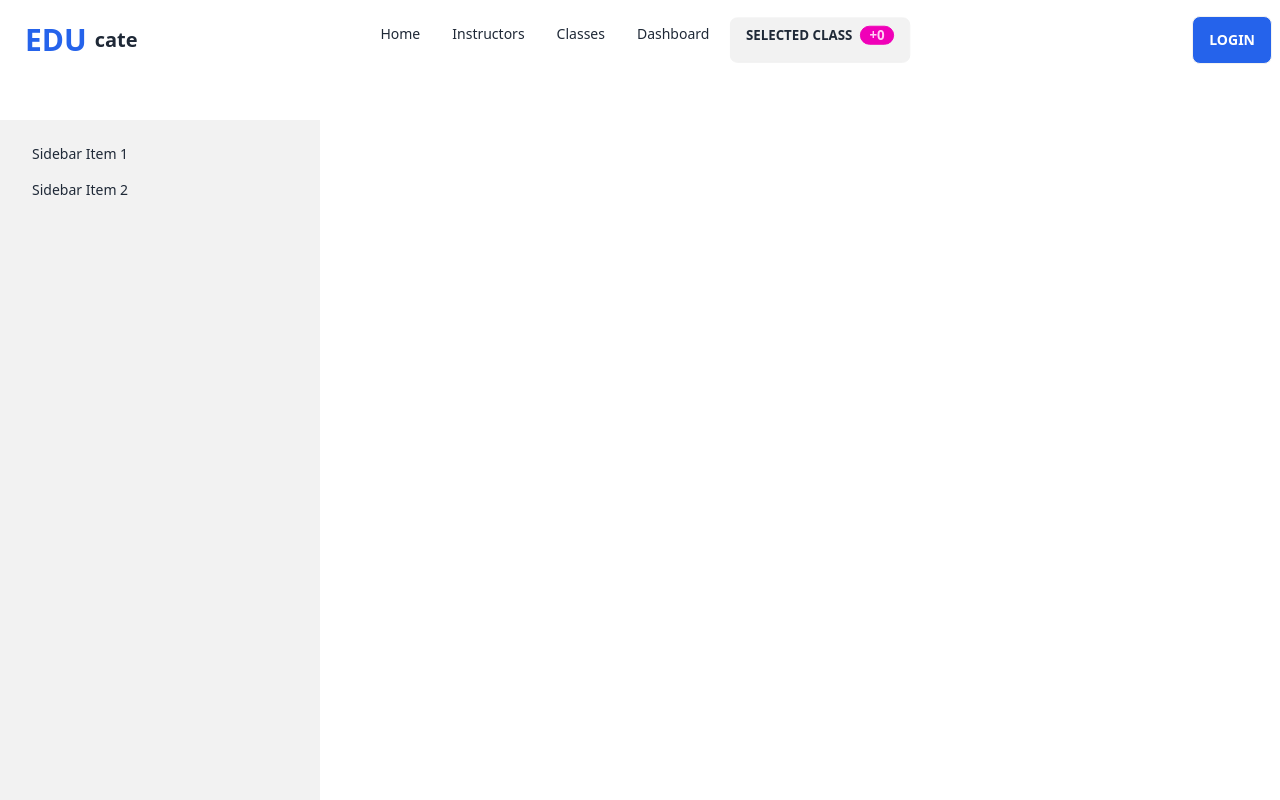
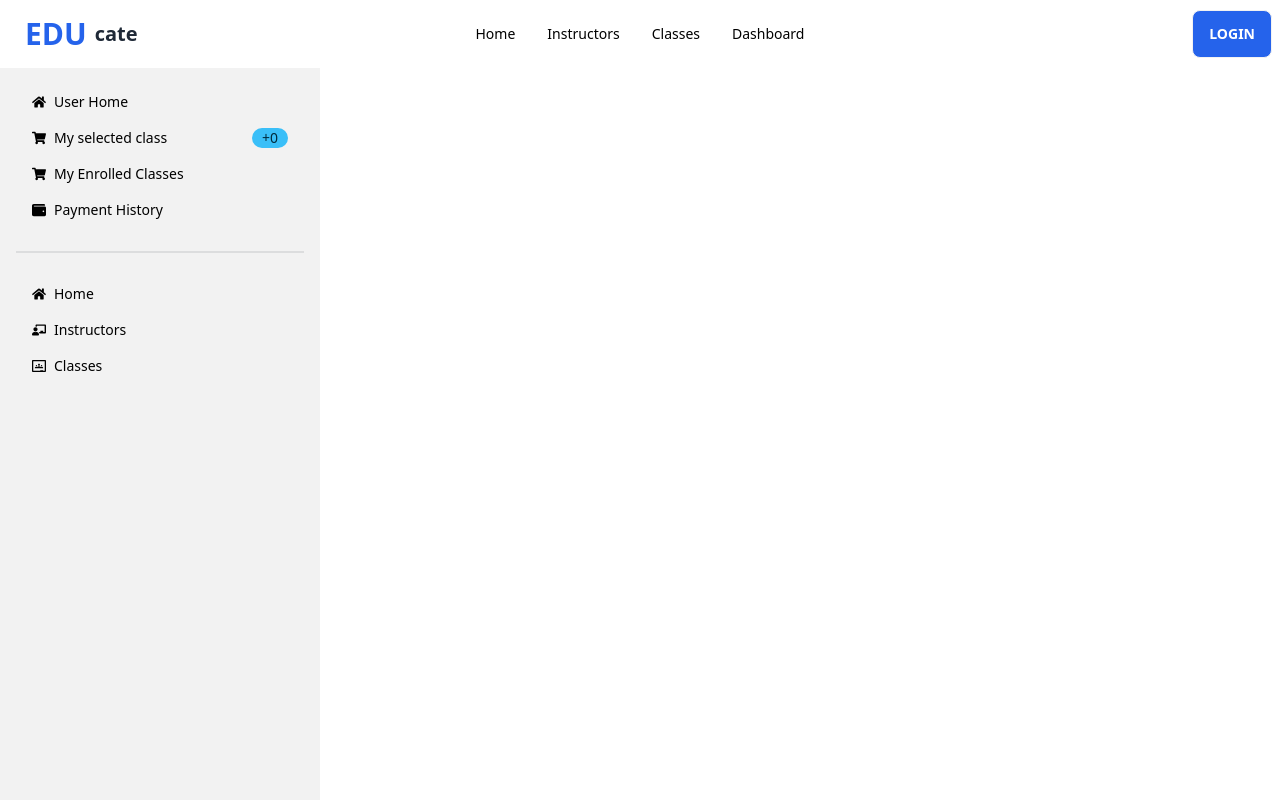
Before and after one commit to Amzad100/educate-fontend, a React (Vite) app: page /dashboard in a window 1280 px wide. Shown: the top 800 px of the page. Built offline with nearby package versions, Linux system fonts and the light colour scheme; no server answers.

Commit message:
my selected page added

```diff
--- a/package.json
+++ b/package.json
@@ -18,6 +18,7 @@
     "react-dom": "^18.2.0",
     "react-helmet-async": "^1.3.0",
     "react-hook-form": "^7.44.3",
+    "react-icons": "^4.9.0",
     "react-router-dom": "^6.12.0",
     "react-tabs": "^6.0.1",
     "sort-by": "^1.2.0",
--- a/src/Pages/Dashboard/Dashboard.jsx
+++ b/src/Pages/Dashboard/Dashboard.jsx
@@ -1,26 +1,45 @@
 import { Helmet } from "react-helmet-async";
+import { NavLink, Outlet } from "react-router-dom";
+import { FaShoppingCart, FaHome, FaWallet, FaChalkboardTeacher } from 'react-icons/fa';
+import { SiGoogleclassroom } from "react-icons/si";
+import useSelected from "../../Hooks/useSelected";
 
 const Dashboard = () => {
+    const [selected] = useSelected()
+    const navLinkstyle = ({ isActive }) => {
+        return {
+            fontWeight: isActive ? 'bold' : 'normal',
+            color: isActive ? 'white' : 'black'
+        }
+    }
     return (
         <>
             <Helmet>
                 <title>EDUcate | Dashboard</title>
             </Helmet>
-            <div className="drawer lg:drawer-open my-10">
+            <div className="drawer lg:drawer-open">
                 <input id="my-drawer-2" type="checkbox" className="drawer-toggle" />
                 <div className="drawer-content flex flex-col items-center justify-center">
                     {/* Page content here */}
+                    <Outlet></Outlet>
                     <label htmlFor="my-drawer-2" className="btn btn-primary drawer-button lg:hidden">Open drawer</label>
-
                 </div>
                 <div className="drawer-side">
                     <label htmlFor="my-drawer-2" className="drawer-overlay"></label>
                     <ul className="menu p-4 w-80 h-full bg-base-200 text-base-content">
                         {/* Sidebar content here */}
-                        <li><a>Sidebar Item 1</a></li>
-                        <li><a>Sidebar Item 2</a></li>
+                        <li><NavLink to='/dashboard/userhome' style={navLinkstyle}><FaHome></FaHome> User Home</NavLink></li>
+                        <li><NavLink to='/dashboard/myselectedclass' style={navLinkstyle}><FaShoppingCart></FaShoppingCart> My selected class
+                            <span className="badge badge-info">+{selected.length || 0}</span>
+                        </NavLink></li>
+                        <li><NavLink to='/dashboard/myenrolledclass' style={navLinkstyle}><FaShoppingCart></FaShoppingCart> My Enrolled Classes</NavLink></li>
+                        <li><NavLink to='/dashboard/history' style={navLinkstyle}><FaWallet></FaWallet> Payment History</NavLink></li>
+                        <div className="divider"></div>
+                        <li><NavLink style={navLinkstyle} to='/'><FaHome></FaHome> Home</NavLink></li>
+                        <li><NavLink style={navLinkstyle} to='/instructors'><FaChalkboardTeacher></FaChalkboardTeacher> Instructors</NavLink></li>
+                        <li><NavLink style={navLinkstyle} to='/classes'><SiGoogleclassroom></SiGoogleclassroom> Classes</NavLink></li>
+
                     </ul>
-
                 </div>
             </div>
         </>
--- /dev/null
+++ b/src/Pages/SelectedClass/SelectedClass.jsx
@@ -0,0 +1,85 @@
+import { Helmet } from "react-helmet-async";
+import useSelected from "../../Hooks/useSelected";
+import Swal from "sweetalert2";
+
+const SelectedClass = () => {
+    const [selected, refetch] = useSelected();
+    const handleDelete = item => {
+        Swal.fire({
+            title: 'Are you sure?',
+            icon: 'warning',
+            showCancelButton: true,
+            confirmButtonColor: '#3085d6',
+            cancelButtonColor: '#d33',
+            confirmButtonText: 'Yes, delete it!'
+        }).then((result) => {
+            if (result.isConfirmed) {
+                fetch(`http://localhost:5000/selecteds/${item._id}`, {
+                    method: 'DELETE'
+                })
+                    .then(res => res.json())
+                    .then(data => {
+                        if (data.deletedCount > 0) {
+                            refetch();
+                            Swal.fire(
+                                'Deleted!',
+                                'Your file has been deleted.',
+                                'success'
+                            )
+                        }
+                    })
+            }
+        })
+    }
+
+    return (
+        <div>
+            <Helmet>
+                <title>EDUcate | SelectedClass</title>
+            </Helmet>
+            <h1 className="text-3xl font-bold text-center text-blue-600">My Selected Class</h1>
+            <div className="overflow-x-auto ">
+                <table className="table">
+                    {/* head */}
+                    <thead>
+                        <tr>
+                            <th>#</th>
+                            <th>Image</th>
+                            <th>Name</th>
+                            <th>Price</th>
+                            <th>Pay</th>
+                            <th>Delete</th>
+                        </tr>
+                    </thead>
+                    <tbody>
+                        {
+                            selected.map((item, index) => <tr
+                                key={item._id}
+                            >
+                                <th>{index + 1}</th>
+                                <td>
+                                    <div className="flex items-center space-x-3">
+                                        <div className="avatar">
+                                            <div className="mask mask-squircle w-12 h-12">
+                                                <img src={item.class_image} alt="Avatar Tailwind CSS Component" />
+                                            </div>
+                                        </div>
+                                    </div>
+                                </td>
+                                <td>{item.class_name}</td>
+                                <td>$ {item.price}</td>
+                                <td><button className="btn btn-primary text-white">Pay</button></td>
+                                <td>
+                                    <button onClick={() => handleDelete(item)} className="btn btn-warning text-black">Delete</button>
+                                </td>
+                            </tr>)
+                        }
+
+                    </tbody>
+                </table>
+            </div>
+        </div>
+    );
+};
+
+export default SelectedClass;
--- a/src/Pages/Shared/Navber/Navber.jsx
+++ b/src/Pages/Shared/Navber/Navber.jsx
@@ -1,13 +1,17 @@
 import { useContext } from "react";
-import { Link, useNavigate } from "react-router-dom";
+import { Link, NavLink, useNavigate } from "react-router-dom";
 import { AuthContext } from "../../../Providers/AuthProvider";
 import Swal from "sweetalert2";
-import useSelected from "../../../Hooks/useSelected";
 
 const Navber = () => {
     const { user, logOut } = useContext(AuthContext);
-    const [selected] = useSelected();
     const navigate = useNavigate();
+    const navLinkstyle = ({ isActive }) => {
+        return {
+            fontWeight: isActive ? 'bold' : 'normal',
+            color: isActive ? 'white' : 'black'
+        }
+    }
     const handleLogOut = () => {
         logOut()
             .then(() => {
@@ -22,16 +26,10 @@ const Navber = () => {
         navigate('/login')
     }
     const navItem = <>
-        <li><Link to='/'>Home</Link></li>
-        <li><Link to='/instructors'>Instructors</Link></li>
-        <li><Link to='/classes'>Classes</Link></li>
-        <li><Link to='/dashboard'>Dashboard</Link></li>
-        <li>
-            <button className="btn">
-                selected Class
-                <div className="badge badge-secondary">+{selected.length}</div>
-            </button>
-        </li>
+        <li><NavLink style={navLinkstyle} to='/'>Home</NavLink></li>
+        <li><NavLink style={navLinkstyle} to='/instructors'>Instructors</NavLink></li>
+        <li><NavLink style={navLinkstyle} to='/classes'>Classes</NavLink></li>
+        <li><NavLink style={navLinkstyle} to='/dashboard/myselectedclass'>Dashboard</NavLink></li>
 
     </>
     return (
--- a/src/index.css
+++ b/src/index.css
@@ -1,3 +1,11 @@
 @tailwind base;
 @tailwind components;
 @tailwind utilities;
+
+.drawer-side a.active {
+    color: blue;
+}
+
+/* .drawer-side a {
+    background-color: transparent;
+} */
```
Also changed, not shown: src/Routes/Routes.jsx (+11 -0 lines), 1 other file (tests, documents, lock files or other folders).
